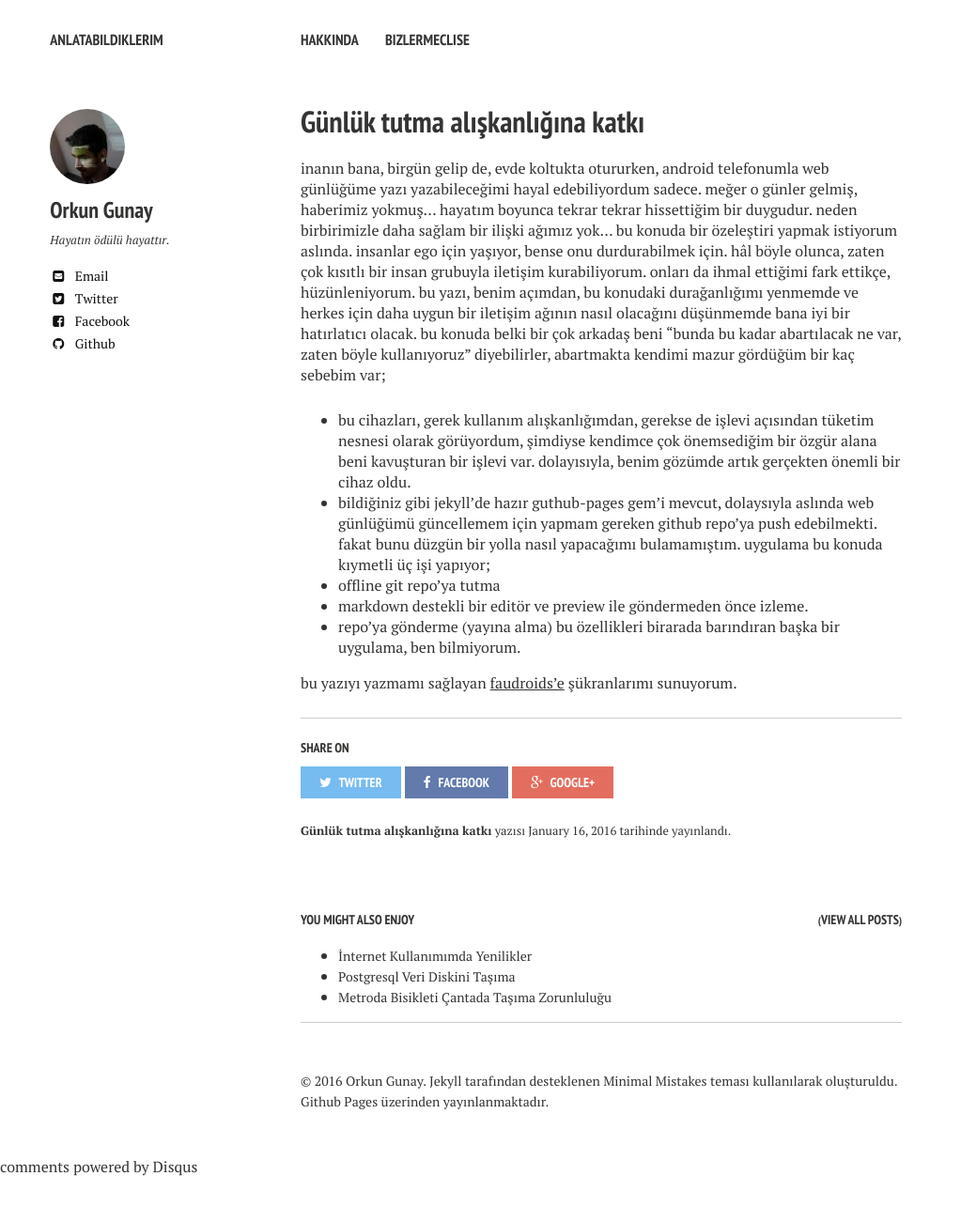
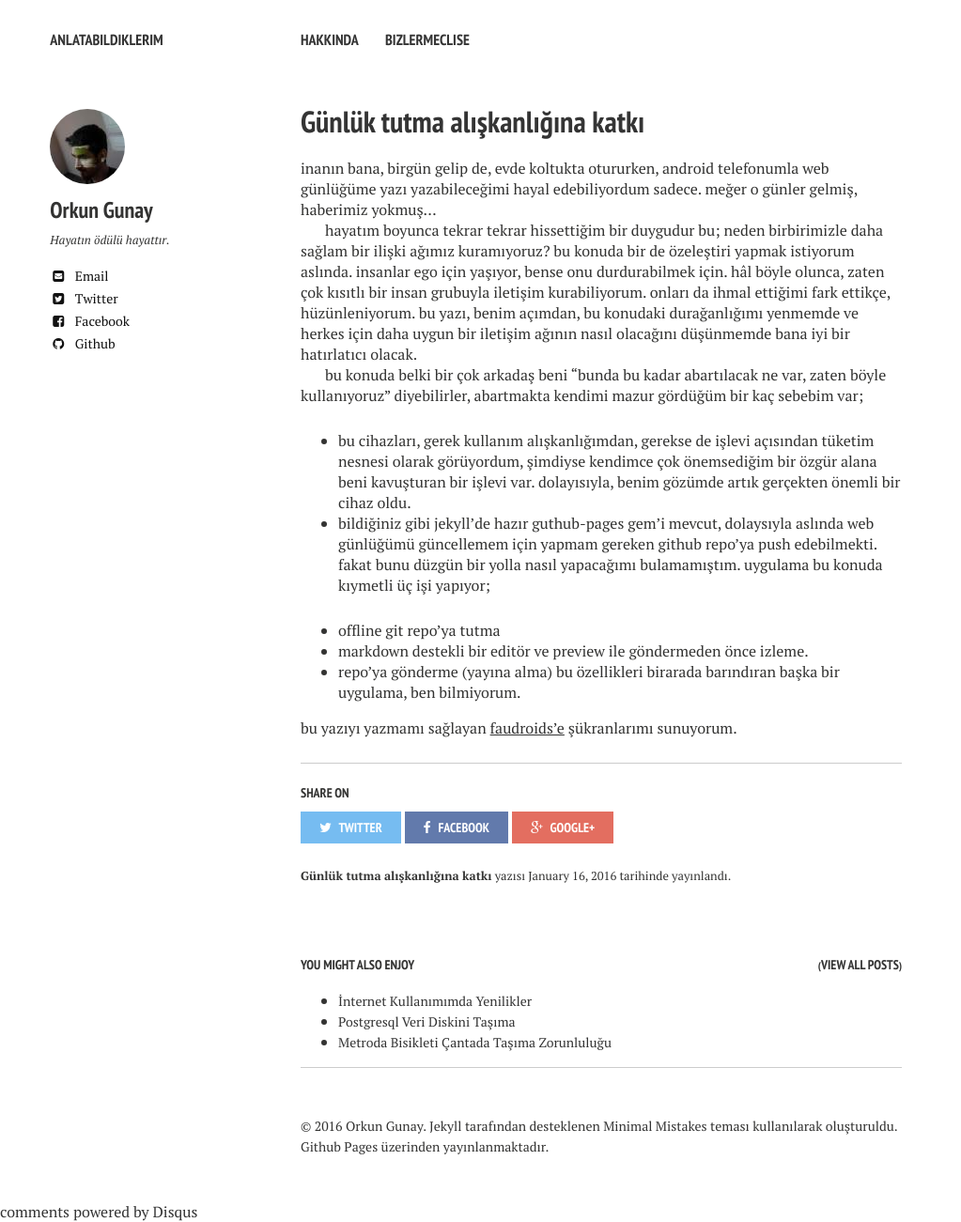
Before and after one commit to teomang/ogny.github.io, a Jekyll site: the page built from _posts/2016-01-16-gunluk-tutma-aliskanligina-katki.md, in a window 1280 px wide. Shown: the whole page at 94% size, without its empty margins (0-1023 px from the left). Built offline with Jekyll 4.4.1, drawn with Linux system fonts in a browser that asks for light colours; nearby versions of some CDN libraries; comment, search, counter and statistics services are not loaded; before the commit the page ends 1253 px from its top, so only the background shows below that.

Commit message:
Mr Hyde was here …

```diff
--- a/_posts/2016-01-16-gunluk-tutma-aliskanligina-katki.md
+++ b/_posts/2016-01-16-gunluk-tutma-aliskanligina-katki.md
@@ -5,10 +5,15 @@ categories: kisisel
 comments: true
 ---
 
-inanın bana, birgün gelip de, evde koltukta otururken, android telefonumla web günlüğüme yazı yazabileceğimi hayal edebiliyordum sadece. meğer o günler gelmiş, haberimiz yokmuş... hayatım boyunca tekrar tekrar hissettiğim bir duygudur. neden birbirimizle daha sağlam bir ilişki ağımız yok... bu konuda bir özeleştiri yapmak istiyorum aslında. insanlar ego için yaşıyor, bense onu durdurabilmek için. hâl böyle olunca, zaten çok kısıtlı bir insan grubuyla iletişim kurabiliyorum. onları da ihmal ettiğimi fark ettikçe, hüzünleniyorum. bu yazı, benim açımdan, bu konudaki durağanlığımı yenmemde ve herkes için daha uygun bir iletişim ağının nasıl olacağını düşünmemde bana iyi bir hatırlatıcı olacak.
+inanın bana, birgün gelip de, evde koltukta otururken, android telefonumla web günlüğüme yazı yazabileceğimi hayal edebiliyordum sadece. meğer o günler gelmiş, haberimiz yokmuş...
+
+hayatım boyunca tekrar tekrar hissettiğim bir duygudur bu; neden birbirimizle daha sağlam bir ilişki ağımız kuramıyoruz? bu konuda bir de özeleştiri yapmak istiyorum aslında. insanlar ego için yaşıyor, bense onu durdurabilmek için. hâl böyle olunca, zaten çok kısıtlı bir insan grubuyla iletişim kurabiliyorum. onları da ihmal ettiğimi fark ettikçe, hüzünleniyorum. bu yazı, benim açımdan, bu konudaki durağanlığımı yenmemde ve herkes için daha uygun bir iletişim ağının nasıl olacağını düşünmemde bana iyi bir hatırlatıcı olacak.
+
 bu konuda belki bir çok arkadaş beni "bunda bu kadar abartılacak ne var, zaten böyle kullanıyoruz" diyebilirler, abartmakta kendimi mazur gördüğüm bir kaç sebebim var;
+
 * bu cihazları, gerek kullanım alışkanlığımdan, gerekse de işlevi açısından tüketim nesnesi olarak görüyordum, şimdiyse kendimce çok önemsediğim bir özgür alana beni kavuşturan bir işlevi var. dolayısıyla, benim gözümde artık gerçekten önemli bir cihaz oldu.
 * bildiğiniz gibi jekyll'de hazır guthub-pages gem'i mevcut, dolaysıyla aslında web günlüğümü güncellemem için yapmam gereken github repo'ya push edebilmekti. fakat bunu düzgün bir yolla nasıl yapacağımı bulamamıştım. uygulama bu konuda kıymetli üç işi yapıyor;
+
 - offline git repo'ya tutma
 - markdown destekli bir editör ve preview ile göndermeden önce izleme.
 - repo'ya gönderme (yayına alma)
```
